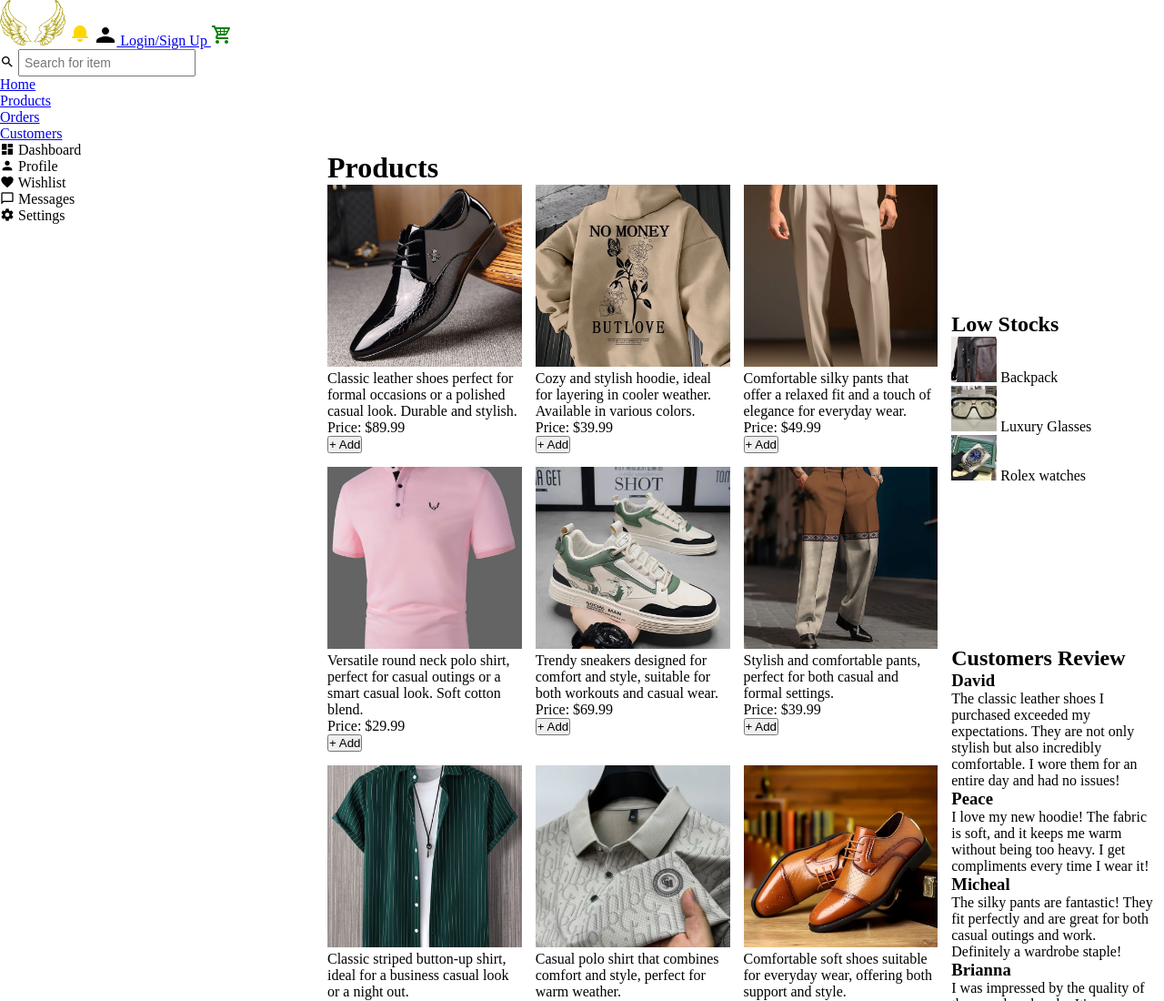
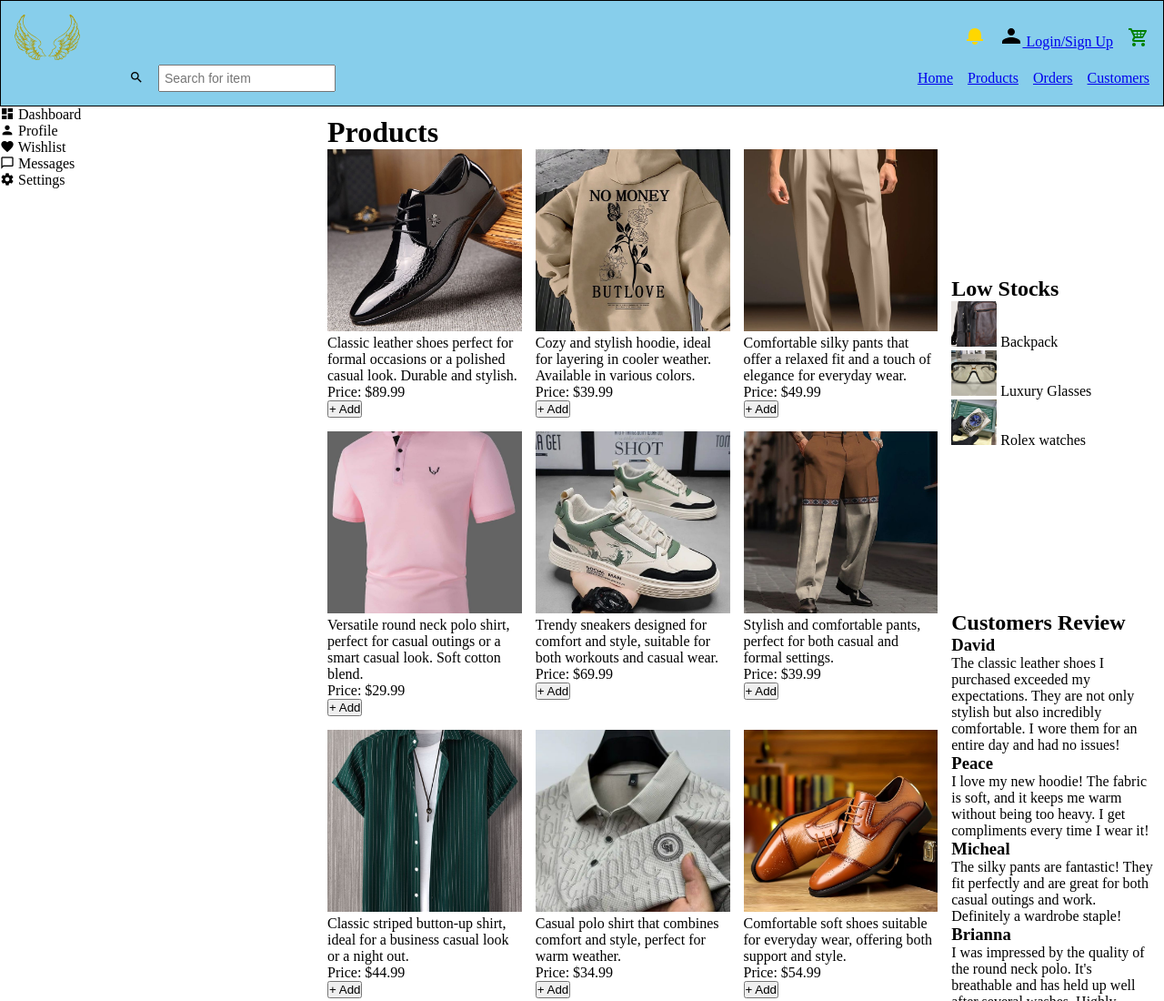
Before and after one commit to Eagle-lucid/aquila-board, a plain HTML site: page index.html in a window 1280 px wide. Shown: the top 1100 px of the page at 91% size. Drawn offline with Linux system fonts and the light colour scheme.

```diff
--- a/style.css
+++ b/style.css
@@ -8,7 +8,7 @@
 }
 :root {
     --myFont: 'Roboto', sans-serif;
-    --primary-clr: rgb(135, 206, 235), skyblue;
+    --primary-clr: rgb(135, 206, 235);
     --secondary-clr: rgb(255, 0, 255), magenta;
     --my-font: 1em;
 }
@@ -24,12 +24,36 @@
 }
 header {
     grid-area: header;
+    display: grid;
+    grid-template-columns: auto;
+    padding: 15px;
+    margin: 0;
+    border: 1px solid black;
+    background-color: var(--primary-clr);
+}
+header > .head-con {
+    display: flex;
+    justify-content: flex-end;
+    align-items: center;
+    margin-bottom: 5px;
+    gap: 1rem;
+    flex-wrap: wrap;
+}
+header > nav,
+.nav-list {
+    display: flex;
+    justify-content: flex-end;
+    align-items: center;
+    gap: 1rem;
+    flex-wrap: wrap;
+    list-style: none;
 }
 .head-con > .logo {
     height: 10vh;
     max-height: 50px;
     width: auto;
     max-width: 100%;
+    margin-right: auto;
 }
 aside {
     grid-area: sidebar;
```
